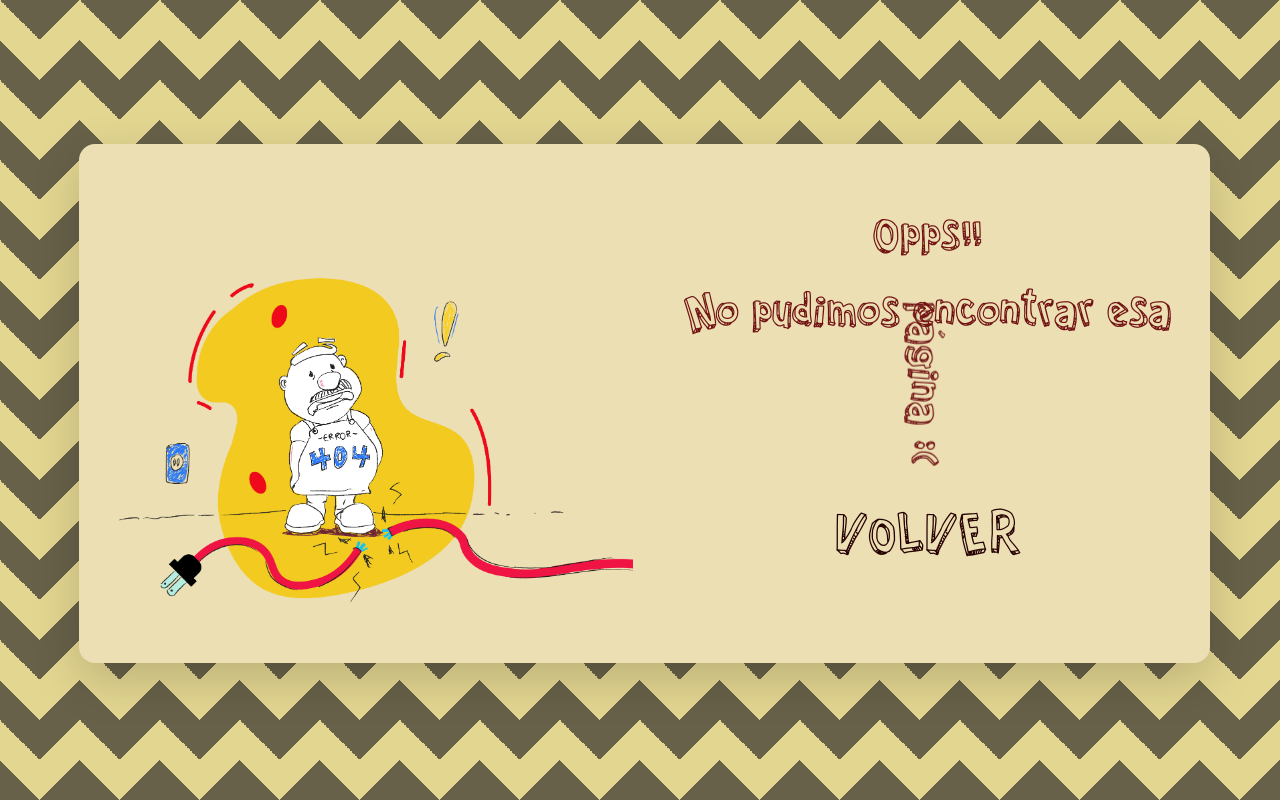
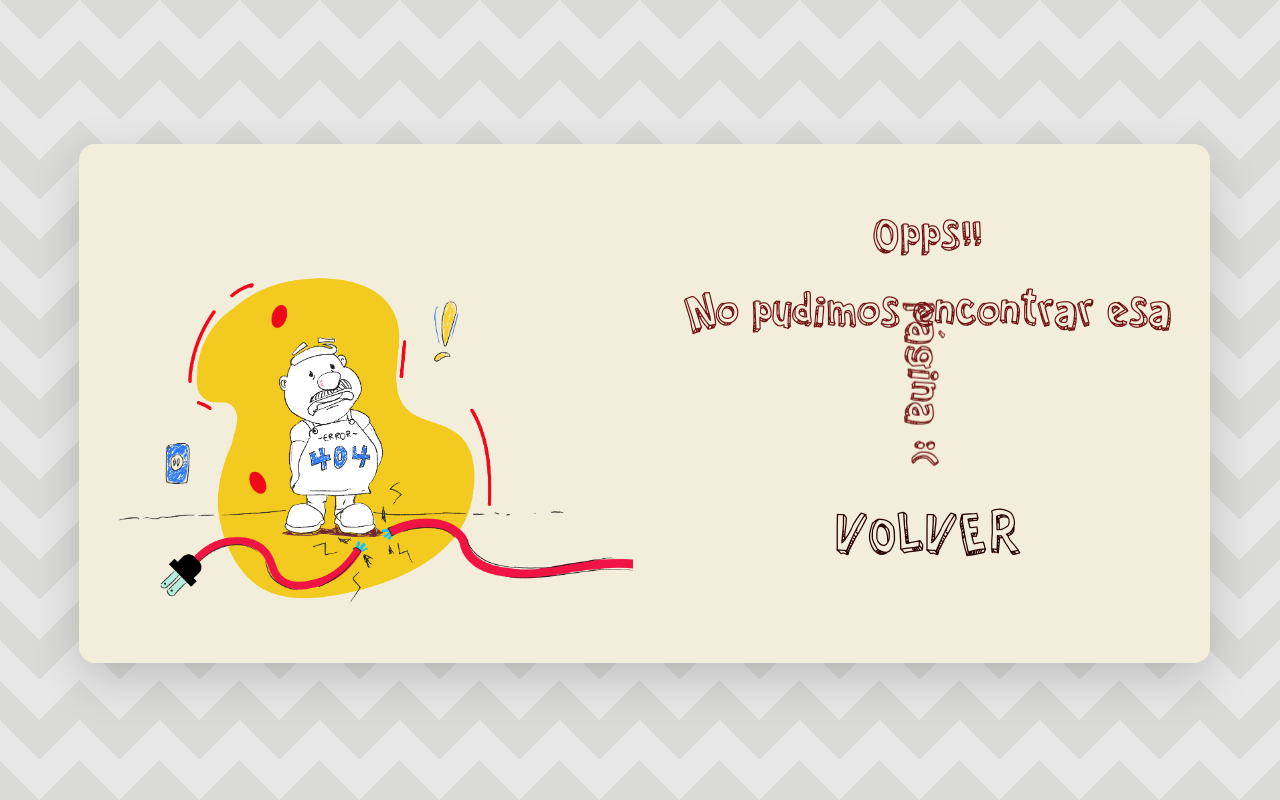
Before and after one commit to OmarGMS/Surtimax, a plain HTML site: page Interfaces/404.html in a window 1280 px wide. Drawn offline with nearby package versions, Linux system fonts and the light colour scheme.

Commit message:
cambio colores de las paginas de error. Ahora es mas tenue

```diff
--- a/Interfaces/css/style.css
+++ b/Interfaces/css/style.css
@@ -61,7 +61,7 @@ body {
       color: rgb(114, 19, 19);
     }
     .maxFondo {
-      background-color: #ecdfb4;
+      background-color: #f3eedb;
     }
     .vuelve {
       font-family:relieveC,monospace;
@@ -114,12 +114,12 @@ body {
 }
 
 body.fondoE{
-  background-color: #e3d691;
-opacity: 1;
-background-image:  linear-gradient(135deg, #686149 25%, transparent 25%), linear-gradient(225deg, #686149 25%, transparent 25%), linear-gradient(45deg, #686149 25%, transparent 25%), linear-gradient(315deg, #686149 25%, #e3d691 25%);
-background-position:  40px 0, 40px 0, 0 0, 0 0;
-background-size: 80px 80px;
-background-repeat: repeat;
+  background-color: #e8e8e8;
+  opacity: 1;
+  background-image:  linear-gradient(135deg, #dadad9 25%, transparent 25%), linear-gradient(225deg, #dadad9 25%, transparent 25%), linear-gradient(45deg, #dadad9 25%, transparent 25%), linear-gradient(315deg, #dadad9 25%, #e8e8e8 25%);
+  background-position:  40px 0, 40px 0, 0 0, 0 0;
+  background-size: 80px 80px;
+  background-repeat: repeat;
 }
 
 .volverBTN{
@@ -202,3 +202,5 @@ background-repeat: repeat;
       box-shadow: 0 0 0 0 rgba(204,169,44, 0);
   }
 }
+
+---
```
